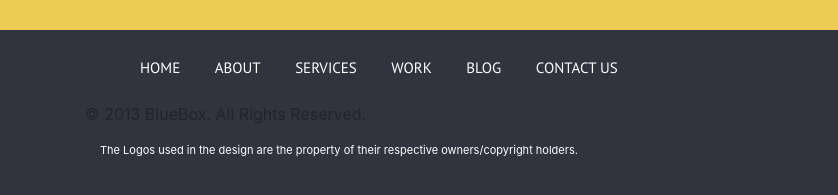
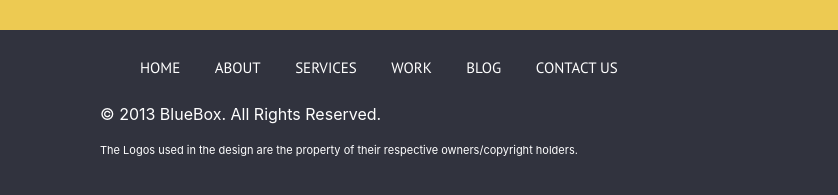
Before and after one commit to TheKiller02/thekiller, a plain HTML site: page index.html in a window 1280 px wide. Shown: the part 2650-2845 px from the top of the page, 0-838 px from the left. Drawn offline with nearby package versions, Linux system fonts and the light colour scheme.

Commit message:
se corrigieron errores

```diff
--- a/css/estilos.css
+++ b/css/estilos.css
@@ -238,7 +238,7 @@ nav ul li a:hover, .menu-activo{
 	border-bottom: 0px solid #000000;
 	background: #31333e;
 }
-.texto002s{
+.texto002{
 	color: #ffffff;
 	padding: 0px 15px;
 	border: 0px solid #e70811;
--- a/index.html
+++ b/index.html
@@ -149,7 +149,7 @@
 							</ul>
 						</nav>
 					</div>
-					<p class="texto002" color="#ffffff">© 2013 BlueBox. All Rights Reserved.</p>
+					<p class="texto002">© 2013 BlueBox. All Rights Reserved.</p>
 					<p class="cuatro002">The Logos used in the design are the property of their respective owners/copyright holders.</p>
 				</section>
 				<section id="icons">
```
